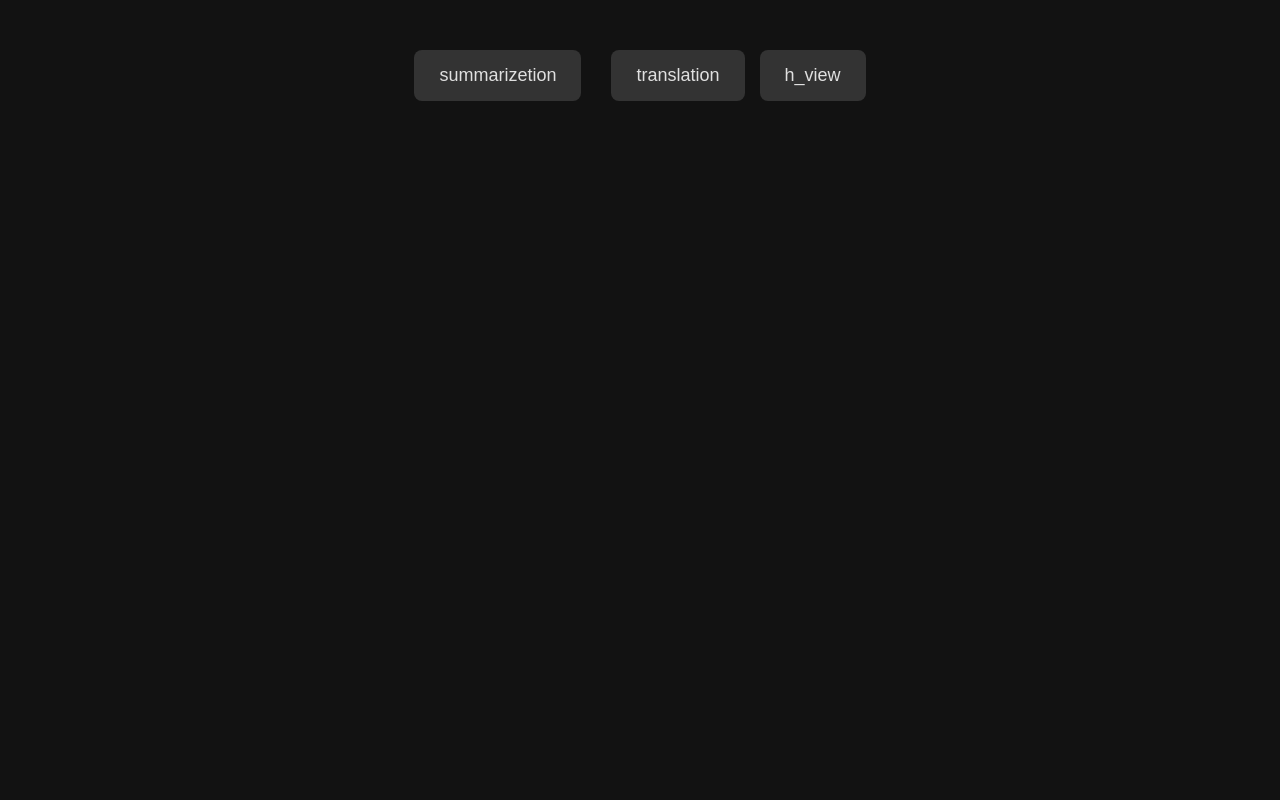
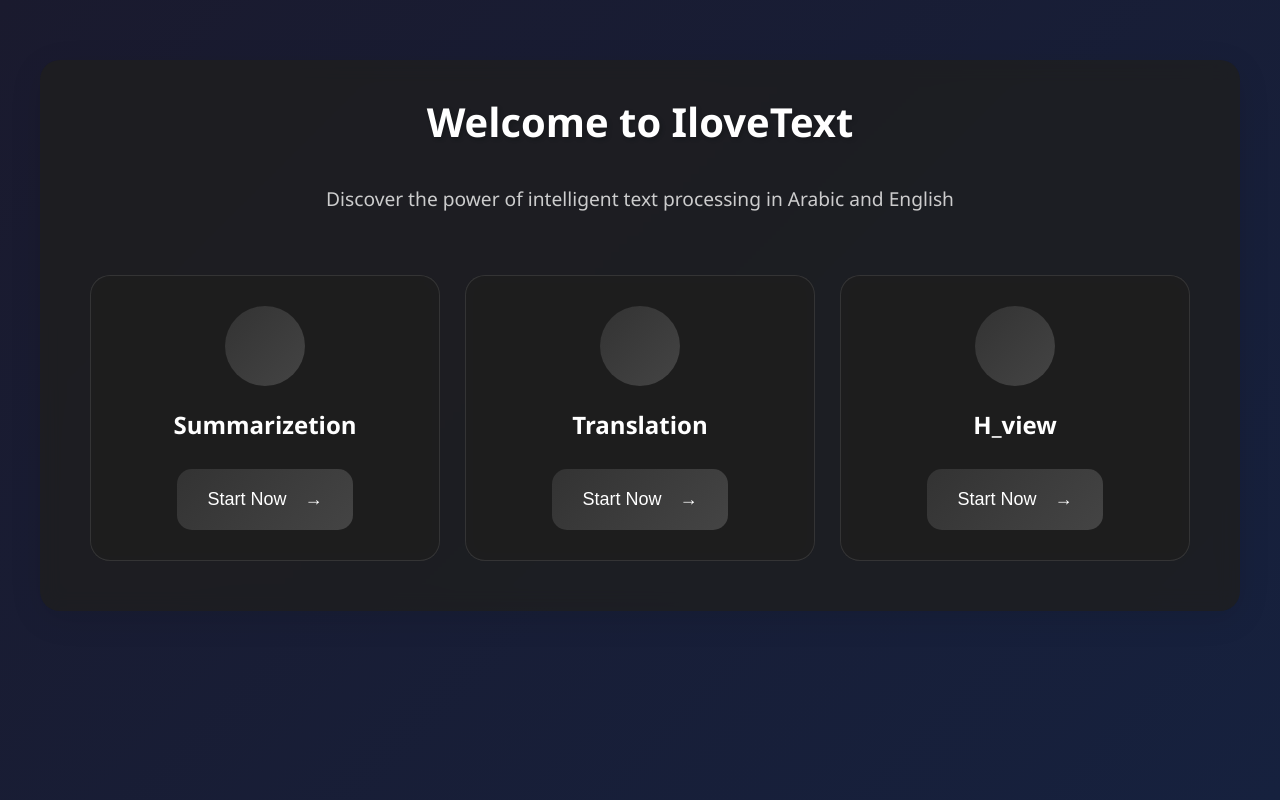
Before and after one commit to ahmed151515/IloveText, a Flask app: page / in a window 1280 px wide. Run offline with Flask 3, Linux system fonts and the light colour scheme.

Commit message:
improve front

```diff
--- a/src/forms.py
+++ b/src/forms.py
@@ -31,16 +31,36 @@ languages = {
 languages = dict(sorted(languages.items()))
 
 class InputForm(FlaskForm):
-    text = TextAreaField('Text', render_kw={"rows": row, "cols": col}, validators=[
-                         DataRequired(),
-                         #  Length(max=300)
-                         ])
-    submit = SubmitField('Summarize')
-    result = TextAreaField('Result', render_kw={
-                           'readonly': True, "rows": row, "cols": col})
+    text = TextAreaField('Enter your text here', render_kw={
+        "rows": row,
+        "cols": col,
+        "placeholder": "Type or paste your text here..."
+    }, validators=[DataRequired()])
+
+    submit = SubmitField('Generate Summary')
+
+    result = TextAreaField('Summary Result', render_kw={
+        'readonly': True,
+        "rows": row,
+        "cols": col,
+        "placeholder": "Your summary will appear here..."
+    })
 
 
-class TranslationForm(InputForm):
+class TranslationForm(FlaskForm):
+    text = TextAreaField('Enter text to translate', render_kw={
+        "rows": row,
+        "cols": col,
+        "placeholder": "Type or paste your text here..."
+    }, validators=[DataRequired()])
 
-    language = SelectField('Language', choices=languages.keys())
-    submit = SubmitField('Translate')
+    language = SelectField('Select Target Language', choices=languages.keys())
+
+    submit = SubmitField('Translate Text')
+
+    result = TextAreaField('Translation Result', render_kw={
+        'readonly': True,
+        "rows": row,
+        "cols": col,
+        "placeholder": "Your translation will appear here..."
+    })
--- a/src/static/style.css
+++ b/src/static/style.css
@@ -7,24 +7,35 @@
 
 /* Body and Global Settings */
 body {
-    font-family: 'Arial', sans-serif;
-    background-color: #121212; /* Dark background */
-    color: #e0e0e0; /* Light text color */
+    font-family: 'Segoe UI', 'Arial', sans-serif;
+    background: linear-gradient(135deg, #1a1a2e 0%, #16213e 100%);
+    color: #e0e0e0;
     padding: 20px;
     line-height: 1.6;
+    min-height: 100vh;
+    direction: ltr;
 }
 
 /* Header */
 header {
-    background-color: #1f1f1f; /* Slightly lighter dark background */
+    background: rgba(31, 31, 31, 0.8);
+    backdrop-filter: blur(10px);
     color: #fff;
-    padding: 10px 0;
+    padding: 20px 0;
     text-align: center;
+    border-radius: 15px;
+    margin-bottom: 30px;
+    box-shadow: 0 4px 30px rgba(0, 0, 0, 0.1);
 }
 
 header .logo {
-    font-size: 24px;
+    font-size: 32px;
     font-weight: bold;
+    background: linear-gradient(45deg, #ff6b6b, #a43d3d);
+    -webkit-background-clip: text;
+    background-clip: text;
+    color: transparent;
+    text-shadow: 2px 2px 4px rgba(0, 0, 0, 0.2);
 }
 
 /* Navigation */
@@ -32,190 +43,302 @@ nav ul {
     list-style: none;
     display: flex;
     justify-content: center;
-    margin-top: 10px;
-}
-
-nav ul li {
-    margin: 0 15px;
+    margin-top: 20px;
+    gap: 20px;
 }
 
 nav ul li a {
-    color: #e0e0e0; /* Lighter text */
+    color: #e0e0e0;
     text-decoration: none;
     font-size: 18px;
-    padding: 10px 15px;
-    border-radius: 5px;
-    transition: background-color 0.3s ease;
+    padding: 12px 24px;
+    border-radius: 30px;
+    transition: all 0.3s ease;
+    background: rgba(51, 51, 51, 0.3);
+    backdrop-filter: blur(5px);
 }
 
 nav ul li a:hover {
-    background-color: #333333;
+    background: rgba(164, 61, 61, 0.8);
+    transform: translateY(-2px);
+    box-shadow: 0 5px 15px rgba(164, 61, 61, 0.3);
 }
 
 /* Main Content */
 main {
-    margin-top: 30px;
-    text-align: center;
+    margin: 40px auto;
+    max-width: 1200px;
+    padding: 30px;
+    background: rgba(31, 31, 31, 0.8);
+    backdrop-filter: blur(10px);
+    border-radius: 20px;
+    box-shadow: 0 8px 32px rgba(0, 0, 0, 0.1);
 }
 
 h1 {
-    color: #e0e0e0;
-    margin-bottom: 20px;
+    color: #fff;
+    margin-bottom: 30px;
+    font-size: 2.5em;
+    text-align: center;
+    text-shadow: 2px 2px 4px rgba(0, 0, 0, 0.2);
 }
 
 /* Button Layout (Home Page) */
 .button-wrapper {
-    display: flex;
-    flex-wrap: wrap;
-    justify-content: center;
-    gap: 15px;
-    margin-top: 30px;
+    display: grid;
+    grid-template-columns: repeat(auto-fit, minmax(250px, 1fr));
+    gap: 25px;
+    margin-top: 40px;
+    padding: 20px;
 }
 
 .button-container {
-    background-color: #333333; /* Dark background for buttons */
-    color: #e0e0e0; /* Light text color */
+    background: linear-gradient(135deg, #333333, #444444);
+    color: #fff;
     border: none;
-    padding: 15px 25px;
+    padding: 20px 30px;
     font-size: 18px;
-    border-radius: 8px;
+    border-radius: 15px;
     cursor: pointer;
-    transition: background-color 0.3s ease, transform 0.3s ease;
+    transition: all 0.3s ease;
+    position: relative;
+    overflow: hidden;
+    display: inline-flex;
+    align-items: center;
+    justify-content: center;
+    gap: 10px;
 }
 
 .button-container:hover {
-    background-color: #a43d3d; /* Green hover effect */
-    transform: scale(1.05);
+    background: linear-gradient(135deg, #a43d3d, #ff6b6b);
+    transform: translateY(-5px);
+    box-shadow: 0 10px 20px rgba(164, 61, 61, 0.3);
+}
+
+.button-container::before {
+    content: '';
+    position: absolute;
+    top: 0;
+    left: -100%;
+    width: 100%;
+    height: 100%;
+    background: linear-gradient(90deg, transparent, rgba(255, 255, 255, 0.2), transparent);
+    transition: 0.5s;
+}
+
+.button-container:hover::before {
+    left: 100%;
+}
+
+.button-arrow {
+    display: inline-block;
+    margin-left: 8px;
+    transition: transform 0.3s ease;
+}
+
+.button-container:hover .button-arrow {
+    transform: translateX(5px);
 }
 
 /* Form Styling */
 form {
-    background-color: #1f1f1f; /* Dark background for forms */
-    padding: 30px;
-    border-radius: 8px;
-    box-shadow: 0 4px 8px rgba(0, 0, 0, 0.1);
-    max-width: 600px;
+    background: rgba(31, 31, 31, 0.9);
+    padding: 40px;
+    border-radius: 20px;
+    box-shadow: 0 8px 32px rgba(0, 0, 0, 0.1);
+    max-width: 700px;
     margin: 0 auto;
+    backdrop-filter: blur(10px);
 }
 
 form div {
-    margin-bottom: 15px;
+    margin-bottom: 25px;
     text-align: left;
 }
 
 form h1 {
-    font-size: 20px;
-    color: #e0e0e0; /* Light text */
-    margin-bottom: 10px;
+    font-size: 24px;
+    color: #fff;
+    margin-bottom: 30px;
+    text-align: center;
 }
 
-input[type="text"], select {
+input[type="text"], select, textarea {
     width: 100%;
-    padding: 10px;
-    border: 2px solid #444444; /* Dark border */
-    background-color: #333333; /* Dark background for inputs */
-    color: #e0e0e0; /* Light text color */
-    border-radius: 5px;
+    padding: 15px;
+    border: 2px solid #444444;
+    background: rgba(51, 51, 51, 0.8);
+    color: #fff;
+    border-radius: 10px;
     font-size: 16px;
+    transition: all 0.3s ease;
 }
 
-input[type="text"]:focus, select:focus {
-    border-color: #a43d3d; /* Green focus border */
+input[type="text"]:focus, select:focus, textarea:focus {
+    border-color: #a43d3d;
     outline: none;
+    box-shadow: 0 0 10px rgba(164, 61, 61, 0.3);
 }
 
 button[type="submit"] {
-    background-color: #333333; /* Dark background for submit button */
-    color: #e0e0e0; /* Light text color */
-    padding: 12px 20px;
+    background: linear-gradient(135deg, #333333, #444444);
+    color: #fff;
+    padding: 15px 30px;
     border: none;
-    border-radius: 5px;
+    border-radius: 30px;
     font-size: 18px;
     cursor: pointer;
-    transition: background-color 0.3s ease, transform 0.3s ease;
+    transition: all 0.3s ease;
+    width: 100%;
+    margin-top: 20px;
 }
 
 button[type="submit"]:hover {
-    background-color: #a43d3d; /* Green hover effect */
-    transform: scale(1.05);
+    background: linear-gradient(135deg, #a43d3d, #ff6b6b);
+    transform: translateY(-2px);
+    box-shadow: 0 5px 15px rgba(164, 61, 61, 0.3);
+}
+
+/* Results Section */
+.results {
+    margin-top: 30px;
+    padding: 25px;
+    background: rgba(51, 51, 51, 0.8);
+    border-radius: 15px;
+    box-shadow: 0 4px 15px rgba(0, 0, 0, 0.1);
+}
+
+.results h2 {
+    color: #fff;
+    margin-bottom: 20px;
+    font-size: 1.5em;
+}
+
+.results p {
+    color: #e0e0e0;
+    line-height: 1.8;
+    font-size: 16px;
 }
 
 /* Footer */
 footer {
-    margin-top: 30px;
+    margin-top: 50px;
     text-align: center;
-    padding: 20px;
-    background-color: #1f1f1f; /* Dark background for footer */
-    color: #777777; /* Lighter footer text */
-}
-
-footer p {
-    font-size: 14px;
+    padding: 30px;
+    background: rgba(31, 31, 31, 0.8);
+    color: #888;
+    border-radius: 15px;
+    backdrop-filter: blur(10px);
 }
 
 /* Responsive Design */
 @media (max-width: 768px) {
+    body {
+        padding: 10px;
+    }
+
+    header {
+        padding: 15px 0;
+    }
+
+    nav ul {
+        flex-direction: column;
+        gap: 10px;
+    }
+
     .button-wrapper {
-        flex-direction: column;
+        grid-template-columns: 1fr;
+    }
+
+    form {
+        padding: 20px;
     }
 }
 
-/* Form Group */
-.form-group {
-    margin-bottom: 20px;
-    text-align: left;
+/* Loading Animation */
+.loading {
+    display: inline-block;
+    width: 50px;
+    height: 50px;
+    border: 3px solid rgba(255,255,255,.3);
+    border-radius: 50%;
+    border-top-color: #a43d3d;
+    animation: spin 1s ease-in-out infinite;
 }
 
-/* Form Controls */
-.form-control {
-    width: 100%;
-    padding: 12px;
-    border: 2px solid #444444; /* Dark border */
-    background-color: #333333; /* Dark background for inputs */
-    color: #e0e0e0; /* Light text color */
-    border-radius: 8px;
-    font-size: 16px;
-    box-shadow: none;
-    transition: border-color 0.3s ease, background-color 0.3s ease;
+@keyframes spin {
+    to { transform: rotate(360deg); }
 }
 
-/* Focus state for form control inputs */
-.form-control:focus {
-    border-color: #a43d3d; /* Green focus border */
-    outline: none;
-    background-color: #282828; /* Slightly darker background when focused */
+/* Arabic Text Styles */
+.intro-text {
+    text-align: center;
+    font-size: 1.2em;
+    color: #e0e0e0;
+    margin-bottom: 40px;
+    opacity: 0.9;
 }
 
-/* Submit button */
-.btn-submit {
-    background-color: #333333; /* Dark background for submit button */
-    color: #e0e0e0; /* Light text color */
-    padding: 12px 20px;
-    border: none;
-    border-radius: 8px;
-    font-size: 18px;
-    cursor: pointer;
-    transition: background-color 0.3s ease, transform 0.3s ease;
-    display: block;
-    width: 100%;
+/* Feature Cards */
+.feature-card {
+    background: rgba(31, 31, 31, 0.8);
+    border-radius: 20px;
+    padding: 30px;
+    text-align: center;
+    transition: all 0.3s ease;
+    backdrop-filter: blur(10px);
+    border: 1px solid rgba(255, 255, 255, 0.1);
 }
 
-.btn-submit:hover {
-    background-color: #a43d3d; /* Green hover effect */
-    transform: scale(1.05);
+.feature-card:hover {
+    transform: translateY(-10px);
+    box-shadow: 0 20px 40px rgba(0, 0, 0, 0.2);
+    border: 1px solid rgba(164, 61, 61, 0.3);
 }
 
-/* Labels */
-label {
-    color: #e0e0e0; /* Light color for labels */
-    font-size: 18px;
-    margin-bottom: 10px;
-    display: block;
+.icon-wrapper {
+    width: 80px;
+    height: 80px;
+    margin: 0 auto 20px;
+    background: linear-gradient(135deg, #333333, #444444);
+    border-radius: 50%;
+    display: flex;
+    align-items: center;
+    justify-content: center;
+    transition: all 0.3s ease;
 }
 
-/* Form Title */
-h1 {
-    font-size: 30px;
-    color: #e0e0e0; /* Light text */
-    margin-bottom: 20px;
+.feature-card:hover .icon-wrapper {
+    background: linear-gradient(135deg, #a43d3d, #ff6b6b);
+    transform: rotate(360deg);
 }
+
+.icon-wrapper i {
+    font-size: 32px;
+    color: #fff;
+}
+
+.feature-card h3 {
+    font-size: 24px;
+    color: #fff;
+    margin-bottom: 15px;
+}
+
+.feature-description {
+    color: #e0e0e0;
+    margin-bottom: 25px;
+    line-height: 1.6;
+    font-size: 16px;
+}
+
+/* Loading Animation Enhancement */
+.loading-container {
+    text-align: center;
+    margin: 20px 0;
+}
+
+.loading-text {
+    margin-top: 10px;
+    color: #e0e0e0;
+    font-size: 14px;
+}
--- a/src/templates/home.html
+++ b/src/templates/home.html
@@ -1,11 +1,36 @@
 {% extends 'base.html' %}
 {% block content %}
-<div class="button-wrapper">
-    {% for i, route in enumerate(routes) %}
-        <input type="button" value="{{ route }}" onclick="window.location.href='{{ url_for(route) }}'" class="button-container">
-        {% if condtion(i) %}
-            <br>
-        {% endif %}
-    {% endfor %}
-</div>
+<main>
+    <h1>Welcome to IloveText</h1>
+    <p class="intro-text">Discover the power of intelligent text processing in Arabic and English</p>
+
+    <div class="button-wrapper">
+        {% for route in routes %}
+            <div class="feature-card">
+                <div class="icon-wrapper">
+                    {% if route == 'summarize' %}
+                        <i class="fas fa-compress-alt"></i>
+                    {% elif route == 'translate' %}
+                        <i class="fas fa-language"></i>
+                    {% endif %}
+                </div>
+                <h3>{{ route | title }}</h3>
+                <p class="feature-description">
+                    {% if route == 'summarize' %}
+                        Intelligently summarize your texts using AI technology
+                    {% elif route == 'translate' %}
+                        Translate between languages with high accuracy and deep context understanding
+                    {% endif %}
+                </p>
+                <button onclick="window.location.href='{{ url_for(route) }}'" class="button-container">
+                    Start Now
+                    <span class="button-arrow">→</span>
+                </button>
+            </div>
+        {% endfor %}
+    </div>
+</main>
+
+<!-- Add Font Awesome for icons -->
+<link rel="stylesheet" href="https://cdnjs.cloudflare.com/ajax/libs/font-awesome/5.15.4/css/all.min.css">
 {% endblock %}
```
Also changed, not shown: src/templates/summarize.html (+22 -9 lines), src/templates/translation.html (+23 -8 lines), src/routes.py (line endings or trailing spaces).
